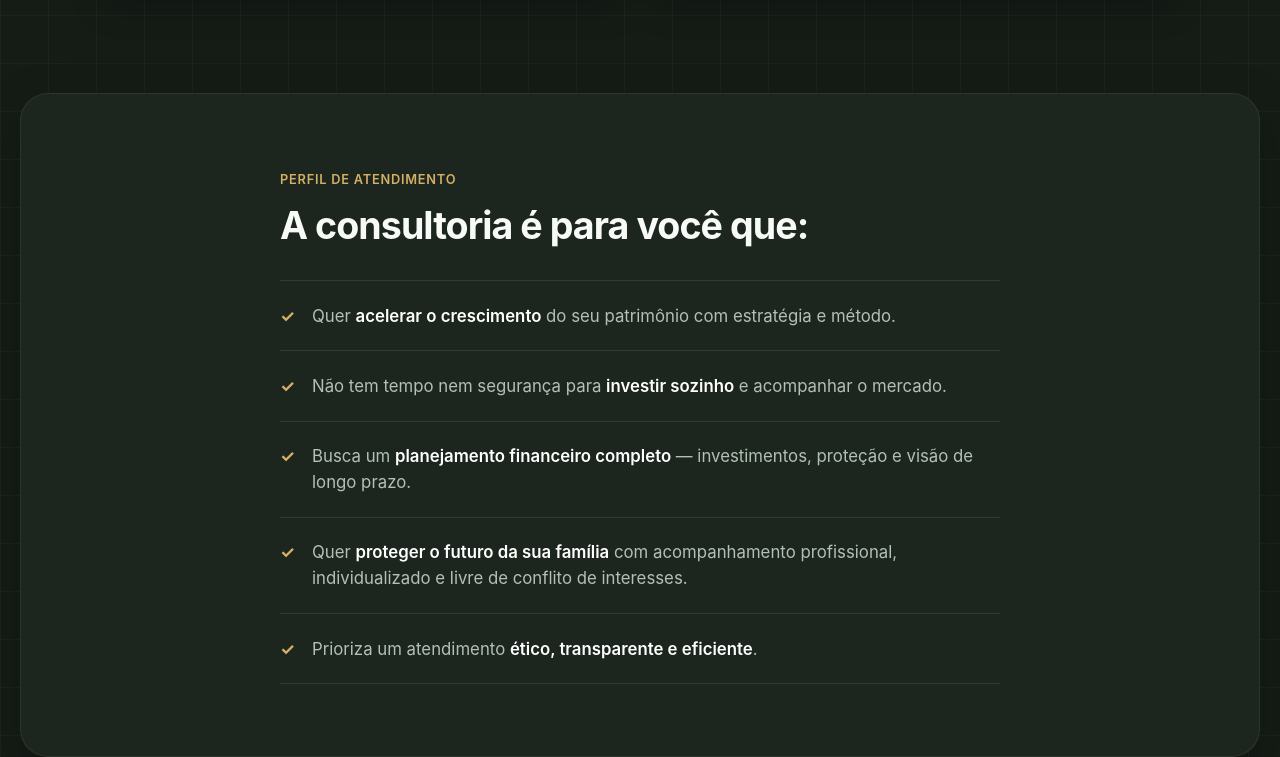
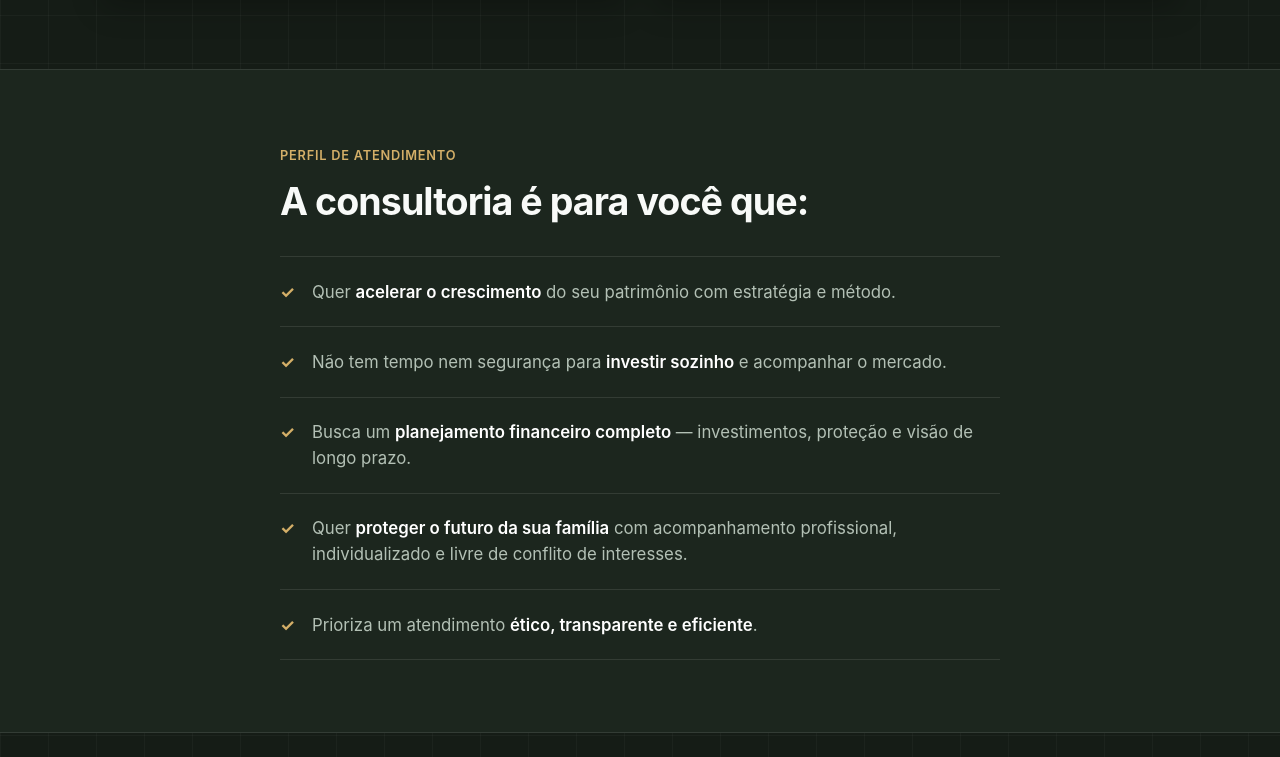
Before and after one commit to jotage1331/project_braga, a plain HTML site: page index.html in a window 1280 px wide. Shown: the part 1233-1990 px from the top of the page. Drawn offline with Linux system fonts and the light colour scheme.

Commit message:
style: simplify section borders for alt and dark variants

```diff
--- a/css/styles.css
+++ b/css/styles.css
@@ -835,11 +835,8 @@ body {
 
 .section--alt,
 .section--dark {
-    max-width: min(1240px, calc(100% - 2rem));
-    margin: 1.5rem auto;
-    border-radius: 28px;
-    border: 1px solid rgba(255, 255, 255, 0.07);
-    box-shadow: 0 20px 50px rgba(0, 0, 0, 0.25);
+  border-top: 1px solid var(--color-border);
+  border-bottom: 1px solid var(--color-border);
 }
 
 .hero {
```
